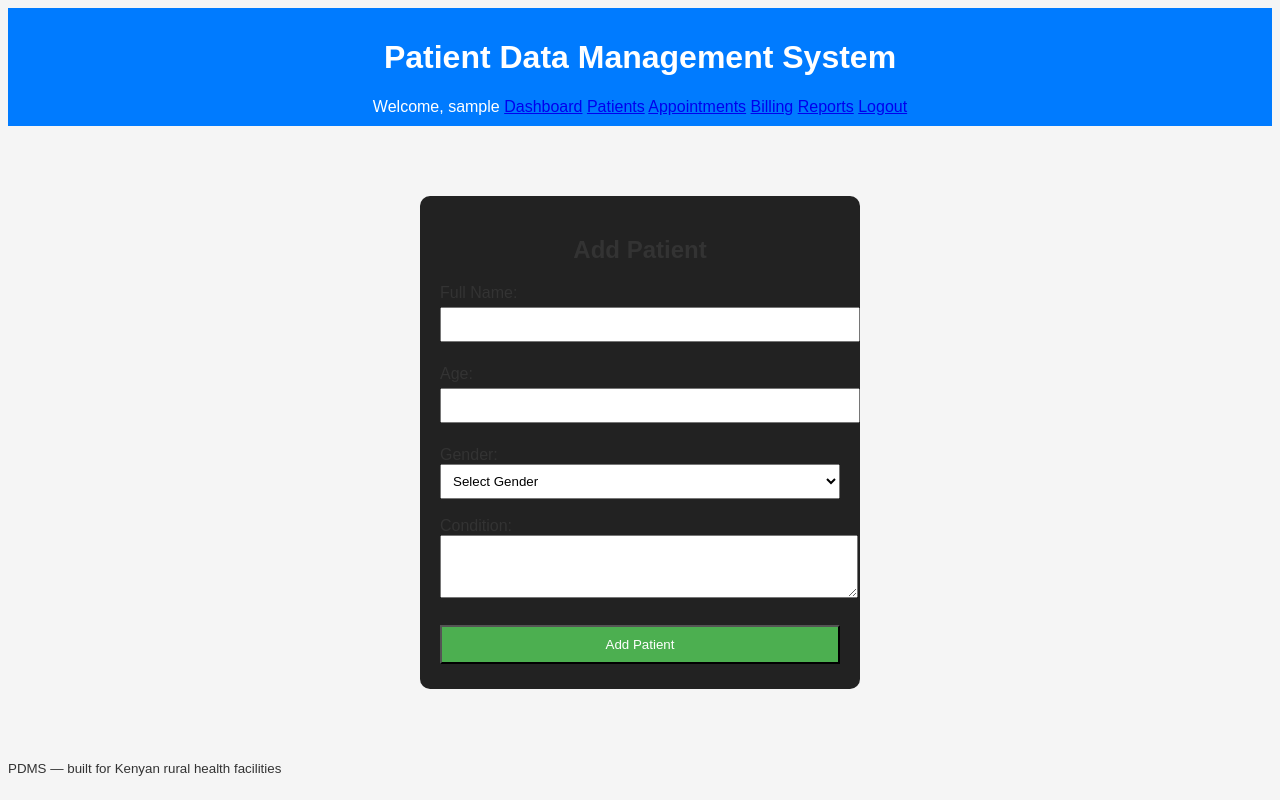
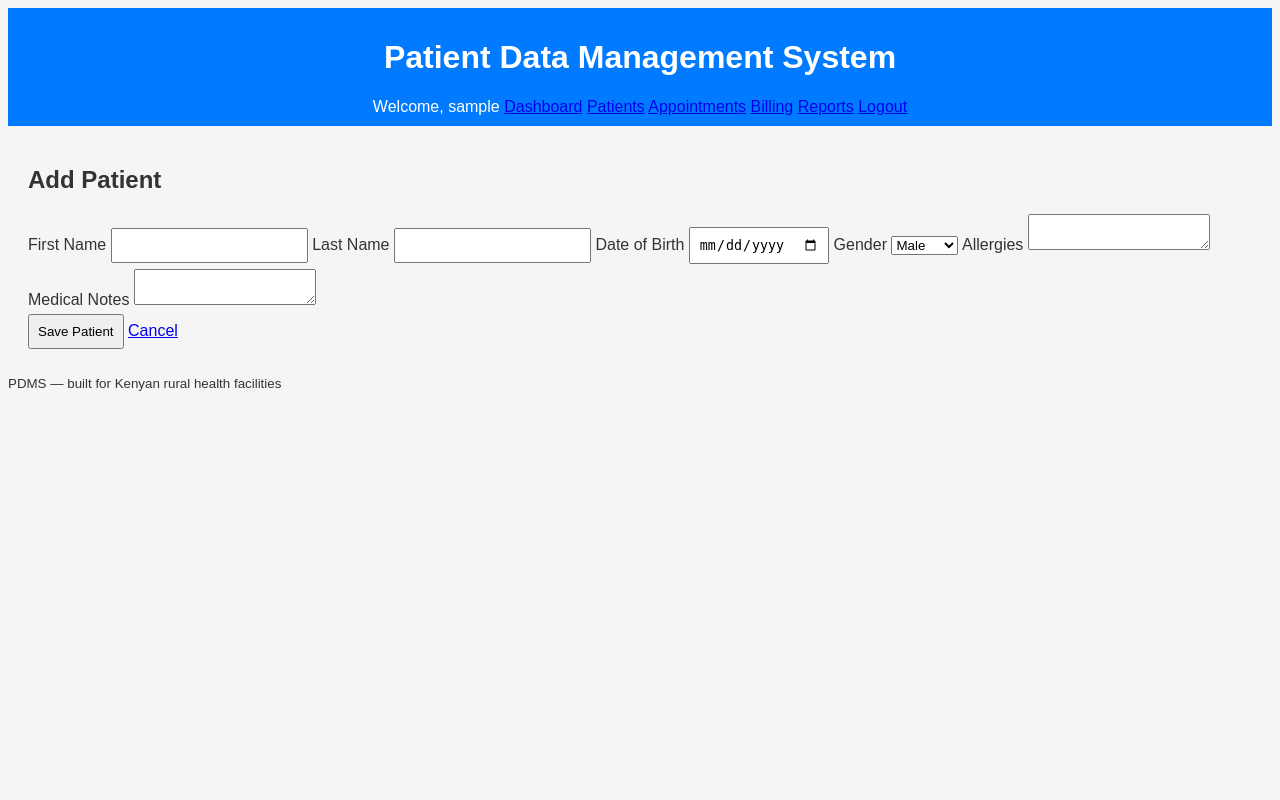
Before and after one commit to onesmuson/Patient-Data-Management-System-In-Rural-Areas-, a Flask app: page /patients/add in a window 1280 px wide. Run offline with Flask 3, Linux system fonts and the light colour scheme; the visitor is signed in with stand-in values (Sample User, id 1).

Commit message:
Update add_patient.html

```diff
--- a/templates/add_patient.html
+++ b/templates/add_patient.html
@@ -1,33 +1,26 @@
-{% extends 'base.html' %}
+{% extends "base.html" %}
 {% block content %}
-<div style="max-width: 400px; margin: 50px auto; background: #222; padding: 20px; border-radius: 10px;">
-    <h2 style="text-align: center;">Add Patient</h2>
-
-    {% if error %}
-        <p style="color: red; text-align: center;">{{ error }}</p>
-    {% endif %}
-    {% if success %}
-        <p style="color: lightgreen; text-align: center;">{{ success }}</p>
-    {% endif %}
-
-    <form method="POST">
-        <label>Full Name:</label><br>
-        <input type="text" name="name" style="width: 100%; padding: 8px;"><br><br>
-
-        <label>Age:</label><br>
-        <input type="number" name="age" style="width: 100%; padding: 8px;"><br><br>
-
-        <label>Gender:</label><br>
-        <select name="gender" style="width: 100%; padding: 8px;">
-            <option value="">Select Gender</option>
-            <option>Male</option>
-            <option>Female</option>
-        </select><br><br>
-
-        <label>Condition:</label><br>
-        <textarea name="condition" style="width: 100%; padding: 8px;" rows="3"></textarea><br><br>
-
-        <button type="submit" style="width: 100%; padding: 10px; background: #4CAF50; color: white;">Add Patient</button>
-    </form>
-</div>
+<h2>Add Patient</h2>
+<form method="POST" class="form">
+  <label>First Name</label>
+  <input name="first_name" required>
+  <label>Last Name</label>
+  <input name="last_name" required>
+  <label>Date of Birth</label>
+  <input type="date" name="dob">
+  <label>Gender</label>
+  <select name="gender">
+    <option>Male</option>
+    <option>Female</option>
+    <option>Other</option>
+  </select>
+  <label>Allergies</label>
+  <textarea name="allergies"></textarea>
+  <label>Medical Notes</label>
+  <textarea name="medical_notes"></textarea>
+  <div class="actions">
+    <button class="btn" type="submit">Save Patient</button>
+    <a class="btn secondary" href="{{ url_for('view_patients') }}">Cancel</a>
+  </div>
+</form>
 {% endblock %}
```
